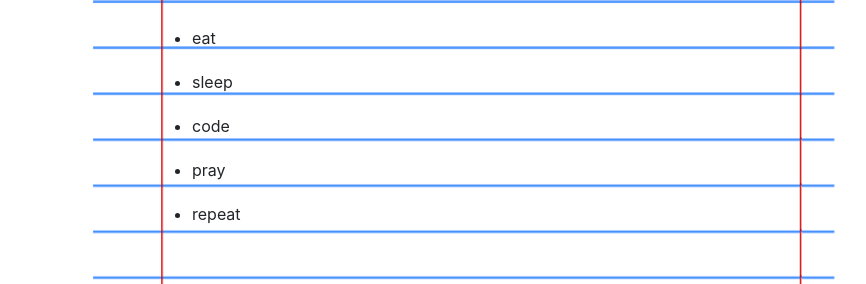
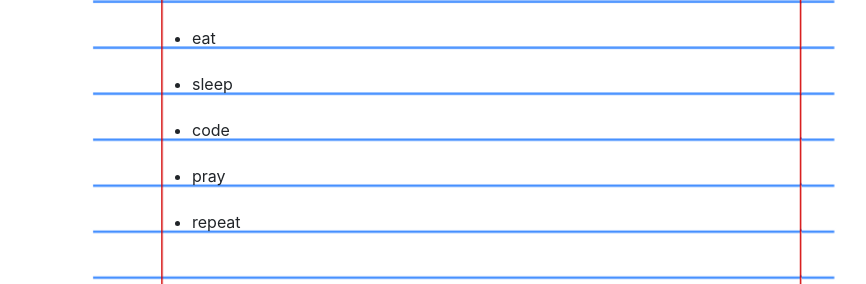
Before and after one commit to AnnaxGrace/react, a React (Create React App) app in the folder todo/: page / in a window 1280 px wide. Shown: the part 424-708 px from the top of the page, without its empty margins (48-914 px from the left). Built offline with nearby package versions, Linux system fonts and the light colour scheme.

Commit message:
cleaned up app component

```diff
--- a/todo/src/Components/assets/css/container.css
+++ b/todo/src/Components/assets/css/container.css
@@ -33,6 +33,6 @@ Form {
 /* ************** */
 
 li {
-    margin-bottom: 20px;
+    margin-bottom: 22px;
     margin-left: 130px;
 }
```
Also changed, not shown: todo/src/Components/DeleteBtn.js (added).
